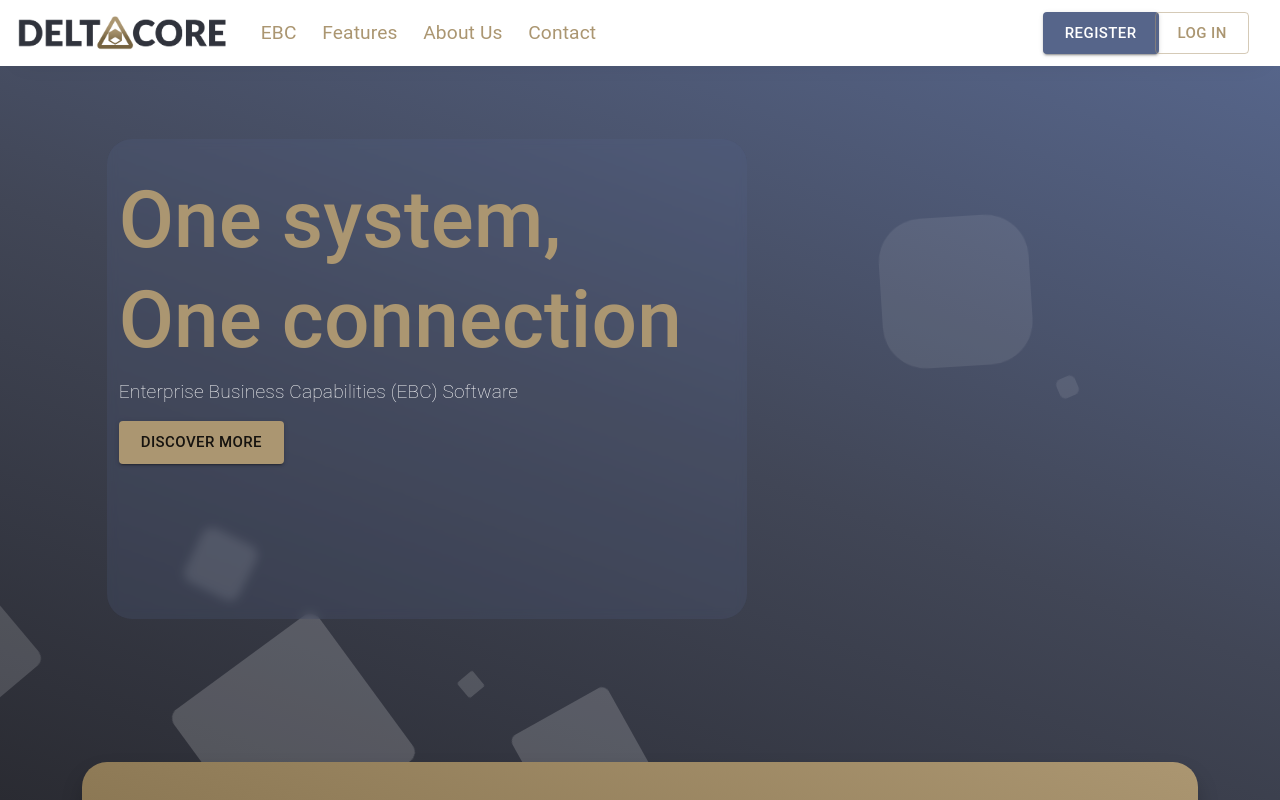
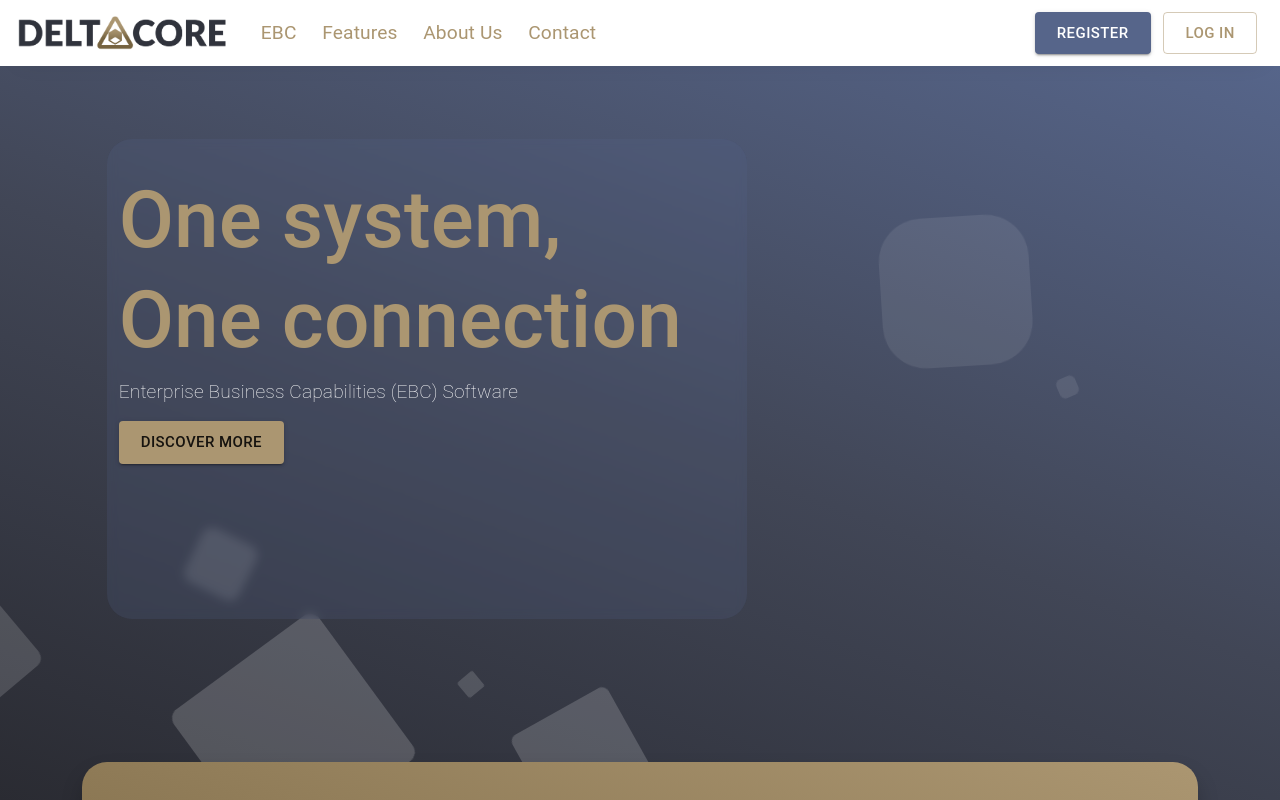
Before and after one commit to genium-software/deltacore-main, a React (Create React App) app in the folder client/: page /#/ in a window 1280 px wide. Shown: the top 800 px of the page. Built offline with nearby package versions, Linux system fonts and the light colour scheme.

Commit message:
remove style={{width 100%}} to avoid button sticking together

```diff
--- a/client/src/components/layout/landing-page/AuthButtons.jsx
+++ b/client/src/components/layout/landing-page/AuthButtons.jsx
@@ -2,7 +2,7 @@ import React from "react";
 import { Button, Grid } from "@material-ui/core";
 
 const AuthButtons = () => (
-  <Grid container spacing={2} style={{width: "100%"}}>
+  <Grid container spacing={3}>
     <Grid item xs={6} style={{ color: "white" }}>
       <Button
         variant="contained"
```
